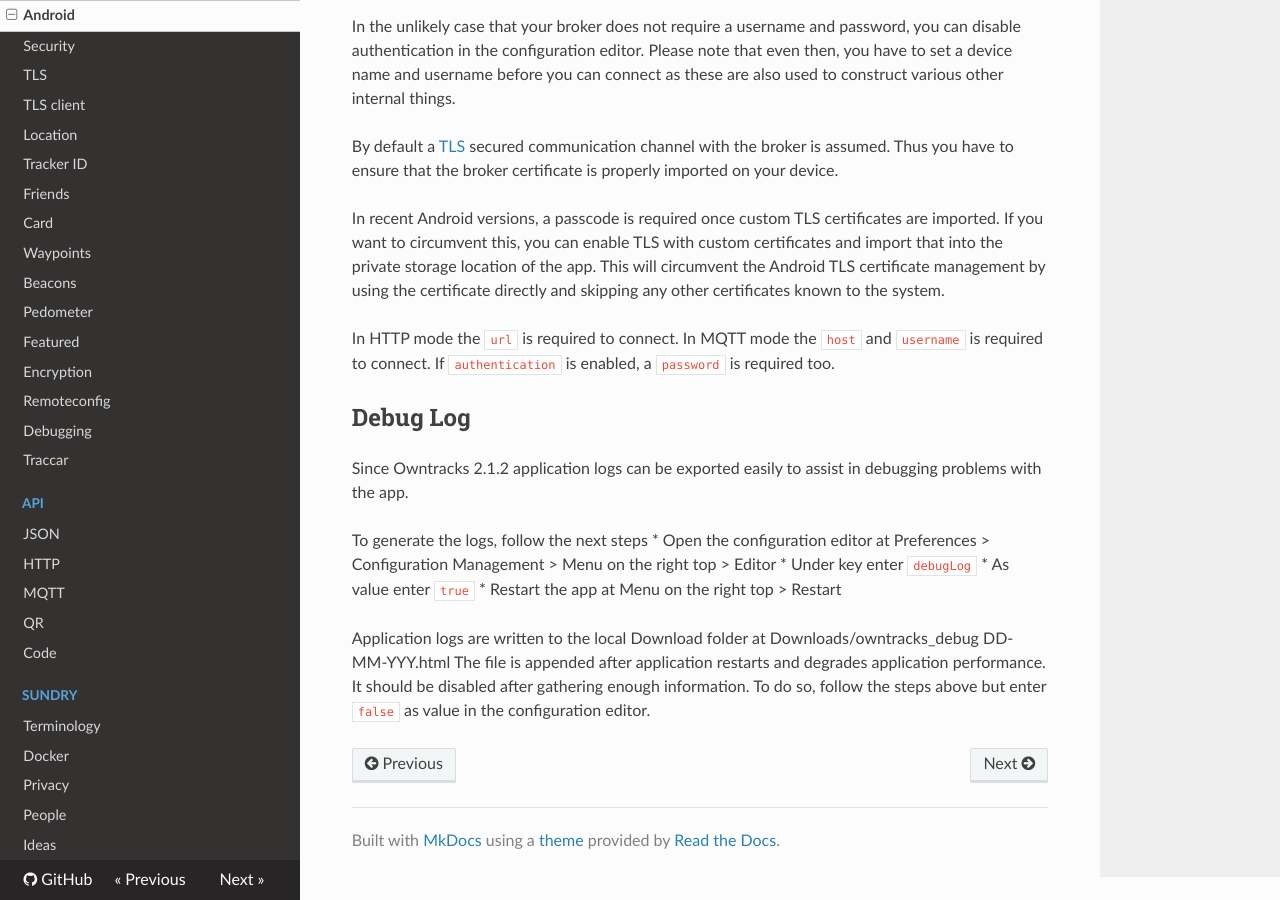
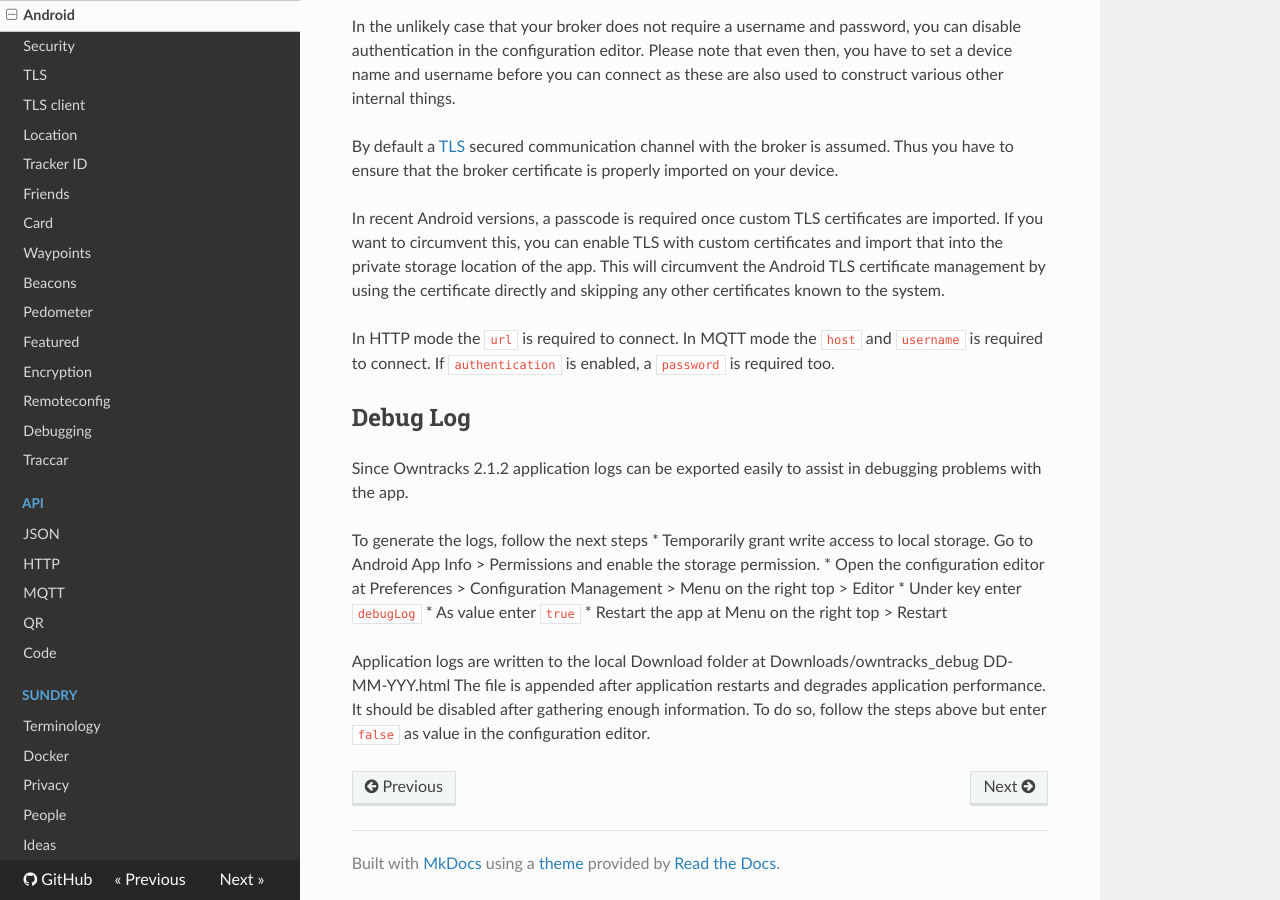
Before and after one commit to owntracks/booklet, an MkDocs documentation site: the page built from docs/features/android.md, in a window 1280 px wide and 900 px high, scrolled down 1028 px. Built offline with MkDocs 1.6.1, drawn with Linux system fonts in a browser that asks for light colours; nearby versions of some CDN libraries; old or Windows-style settings are respelled for this version of MkDocs.

Commit message:
Update android.md

```diff
--- a/docs/features/android.md
+++ b/docs/features/android.md
@@ -39,6 +39,7 @@ In MQTT mode the `host` and `username` is required to connect. If `authenticatio
 Since Owntracks 2.1.2 application logs can be exported easily to assist in debugging problems with the app.
 
 To generate the logs, follow the next steps
+* Temporarily grant write access to local storage. Go to Android App Info > Permissions and enable the storage permission.
 * Open the configuration editor at Preferences > Configuration Management > Menu on the right top > Editor
 * Under key enter `debugLog`
 * As value enter `true`
```
